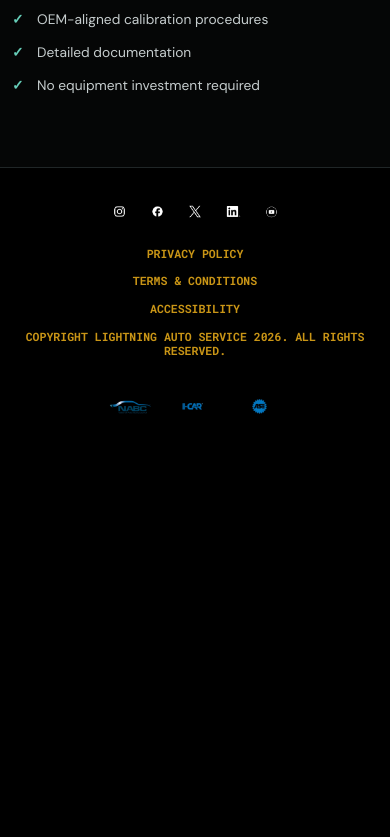
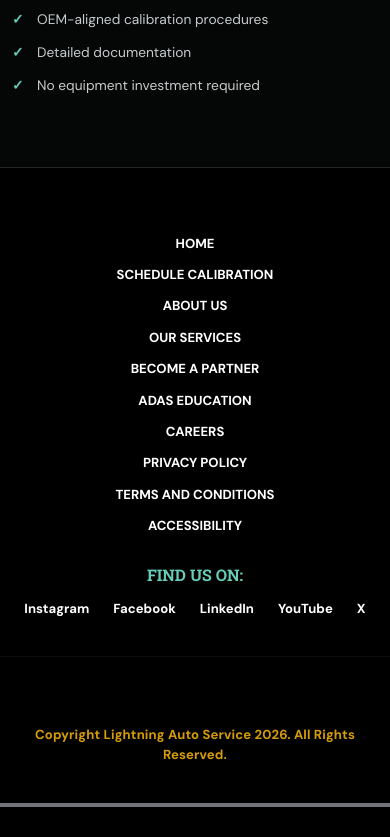
Before and after one commit to kellyisasinger17/Lightning-Profit-Calculator, a website with bundled scripts: page index.html in a window 390 px wide. Shown: the part 5632-6469 px from the top of the page. Before the commit the page ends 6094 px from the top, so only its background shows below. Built offline with nearby package versions, Linux system fonts and the light colour scheme.

Commit message:
Updated links in footer

```diff
--- a/css/brand.css
+++ b/css/brand.css
@@ -30,123 +30,117 @@
 
 .site-footer {
   display: block;
-  min-height: 92px;
-  padding: 0 3.5vw;
   background: #000;
   border-top: 0;
+  color: #fff;
+  font-family: "DM Sans", sans-serif;
+  font-size: 0.9rem;
+  font-weight: 700;
 }
 
-.footer-inner {
-  width: 100%;
-  min-height: 92px;
-  display: grid;
-  grid-template-columns: 220px minmax(0, 1fr) auto;
-  align-items: center;
-  gap: clamp(24px, 2.2vw, 42px);
+.footer-navigation {
+  min-height: 178px;
+  padding: 45px clamp(24px, 7.4vw, 136px) 36px;
+  border-bottom: 1px solid #090d0d;
 }
 
-.footer-social,
-.footer-logos {
-  display: flex;
-  align-items: center;
-}
-
-.footer-social {
-  gap: 14px;
-}
-
-.footer-social a,
-.footer-logos a {
+.footer-primary-links,
+.footer-social-links {
   display: flex;
   align-items: center;
   justify-content: center;
+  flex-wrap: wrap;
 }
 
-.footer-social img {
-  display: block;
-  width: 27px;
-  height: 27px;
-  object-fit: contain;
+.footer-primary-links {
+  gap: 20px clamp(22px, 2.15vw, 40px);
+  text-transform: uppercase;
 }
 
-.footer-links {
-  display: grid;
-  grid-template-columns: repeat(3, max-content) minmax(300px, 1fr);
-  align-items: center;
-  gap: clamp(26px, 3vw, 56px);
-  color: #c99516;
-  font-family: "Roboto Mono", monospace;
-  font-size: clamp(0.68rem, 0.85vw, 1rem);
-  font-weight: 700;
-  line-height: 1.2;
-  text-transform: uppercase;
+.footer-social-links {
+  gap: 28px;
+  margin-top: 20px;
+}
+
+.site-footer a {
+  color: #b7bdbf;
+  line-height: 1.25;
+  text-decoration: none;
   white-space: nowrap;
 }
 
-.site-footer .footer-links a {
-  color: #c99516;
+.site-footer a:hover,
+.site-footer a:focus-visible {
+  color: #66cdb8;
 }
 
-.site-footer .footer-links a:hover {
-  color: #e1b13b;
+.footer-social-links span {
+  color: #66cdb8;
+  font-family: "Roboto Slab", serif;
+  font-size: 1rem;
+  text-transform: uppercase;
 }
 
-.footer-logos {
-  gap: 4px;
+.footer-social-links a {
+  color: #fff;
 }
 
-.footer-logos img {
-  display: block;
-  width: 60px;
-  height: 52px;
-  object-fit: contain;
+.footer-copyright {
+  min-height: 135px;
+  display: grid;
+  place-items: center;
+  padding: 32px 24px;
+  border-bottom: 4px solid #73737b;
+  text-align: center;
+}
+
+.footer-copyright p {
+  margin: 0;
+  color: #d59c0a;
+  letter-spacing: 0.01em;
 }
 
 @media (max-width: 1180px) {
-  .footer-inner {
-    grid-template-columns: auto 1fr auto;
-    gap: 22px;
-  }
-
-  .footer-links {
-    grid-template-columns: repeat(3, max-content);
-    justify-content: center;
-    gap: 20px 34px;
-  }
-
-  .footer-links span {
-    grid-column: 1 / -1;
-    text-align: center;
+  .footer-navigation {
+    padding-inline: 40px;
   }
 }
 
 @media (max-width: 760px) {
   .site-footer {
-    padding: 30px 24px;
+    padding: 0;
   }
 
-  .footer-inner {
-    min-height: 0;
-    grid-template-columns: 1fr;
-    justify-items: center;
-    gap: 22px;
+  .footer-navigation {
+    padding: 38px 24px;
   }
 
-  .footer-social {
-    gap: 11px;
+  .footer-primary-links {
+    gap: 15px 24px;
   }
 
-  .footer-links {
-    grid-template-columns: 1fr;
-    justify-items: center;
-    gap: 14px;
-    font-size: 0.72rem;
-    white-space: normal;
+  .footer-social-links {
+    gap: 14px 24px;
+    margin-top: 28px;
+  }
+
+  .footer-social-links span {
+    flex-basis: 100%;
     text-align: center;
   }
 
-  .footer-links span {
-    grid-column: auto;
+  .footer-copyright {
+    min-height: 120px;
+  }
+}
+
+@media (max-width: 480px) {
+  .footer-primary-links {
+    flex-direction: column;
+  }
+
+  .footer-social-links {
+    gap-inline: 20px;
   }
 }
 
--- a/index.html
+++ b/index.html
@@ -66,46 +66,33 @@
       </div>
       <section class="cta-section"><div class="shell cta-inner"><div class="cta-copy"><h2>READY TO TURN<br />CALIBRATIONS <span>INTO PROFIT?</span></h2><p>Partner with Lightning Auto Service for reliable, mobile ADAS calibrations, diagnostics, and programming—without the overhead of building your own calibration department.</p></div><div class="cta-actions"><a class="button primary" href="tel:+18562027494">Call Lightning Auto Service</a><a class="button outline" href="sms:+18562027494">Text Us to Get Started</a></div><ul class="benefit-grid"><li>Mobile service at your facility</li><li>Same-day scheduling opportunities</li><li>OEM-aligned calibration procedures</li><li>Detailed documentation</li><li>No equipment investment required</li></ul></div></section>
     </main>
-<footer class="site-footer">
-    <div class="footer-inner">
-      <div class="footer-social" aria-label="Social links">
-        <a href="https://www.instagram.com/lightningautonortheast" aria-label="Lightning Auto Service on Instagram">
-          <img src="images/Instagram.png" alt="instagram-logo">
-        </a>
-        <a href="https://www.facebook.com/profile.php?id=61563176451572" aria-label="Lightning Auto Service on Facebook">
-          <img src="images/Facebook.png" alt="facebook-logo">
-        </a>
-        <a href="http://x.com/lightningadas" aria-label="Lightning Auto Service on X">
-          <img src="images/Xlogo.png" alt="x-logo">
-        </a>
-        <a href="https://www.linkedin.com/company/lightning-adas" aria-label="Lightning Auto Service on LinkedIn">
-          <img src="images/Linkedin.png" alt="linkedin-logo">
-        </a>
-        <a href="https://www.youtube.com/@LightningAutoService" aria-label="Lightning Auto Service on YouTube">
-          <img src="images/Youtube.png" alt="youtube-logo">
-        </a>
+    <footer class="site-footer">
+      <div class="footer-navigation">
+        <nav class="footer-primary-links" aria-label="Footer navigation">
+          <a href="https://lightningautoservice.com/">Home</a>
+          <a href="https://lightningautoservice.com/schedule">Schedule Calibration</a>
+          <a href="https://lightningautoservice.com/about">About Us</a>
+          <a href="https://lightningautoservice.com/services">Our Services</a>
+          <a href="https://lightningautoservice.com/partner">Become a Partner</a>
+          <a href="https://lightningautoservice.com/education">ADAS Education</a>
+          <a href="https://lightningautoservice.com/careers">Careers</a>
+          <a href="https://lightningautoservice.com/privacy">Privacy Policy</a>
+          <a href="https://lightningautoservice.com/terms">Terms and Conditions</a>
+          <a href="https://lightningautoservice.com/accessibility">Accessibility</a>
+        </nav>
+        <nav class="footer-social-links" aria-label="Lightning Auto Service social media">
+          <span>Find Us On:</span>
+          <a href="https://www.instagram.com/lightningautonortheast">Instagram</a>
+          <a href="https://www.facebook.com/profile.php?id=61563176451572">Facebook</a>
+          <a href="https://www.linkedin.com/company/lightning-adas">LinkedIn</a>
+          <a href="https://www.youtube.com/@LightningAutoService">YouTube</a>
+          <a href="http://x.com/lightningadas">X</a>
+        </nav>
       </div>
-
-      <div class="footer-links" aria-label="Footer links">
-        <a href="/privacy">Privacy Policy</a>
-        <a href="/terms">Terms &amp; Conditions</a>
-        <a href="/accessibility">Accessibility</a>
-        <span>Copyright Lightning Auto Service 2026. All Rights Reserved.</span>
+      <div class="footer-copyright">
+        <p>Copyright Lightning Auto Service 2026. All Rights Reserved.</p>
       </div>
-
-      <div class="footer-logos" aria-label="Certification and partner links">
-        <a href="https://nationalautobodycouncil.org/" aria-label="National Auto Body Council">
-          <img src="images/NABC%20logo.png" alt="National Auto Body Council">
-        </a>
-        <a href="https://www.i-car.com/" aria-label="I-CAR">
-          <img src="images/ICAR.png" alt="I-CAR">
-        </a>
-        <a href="https://ase.com/" aria-label="ASE">
-          <img src="images/ASE.png" alt="ASE">
-        </a>
-      </div>
-    </div>
-  </footer>
+    </footer>
   <script type="module" src="js/app.js"></script>
   </body>
 </html>
```
